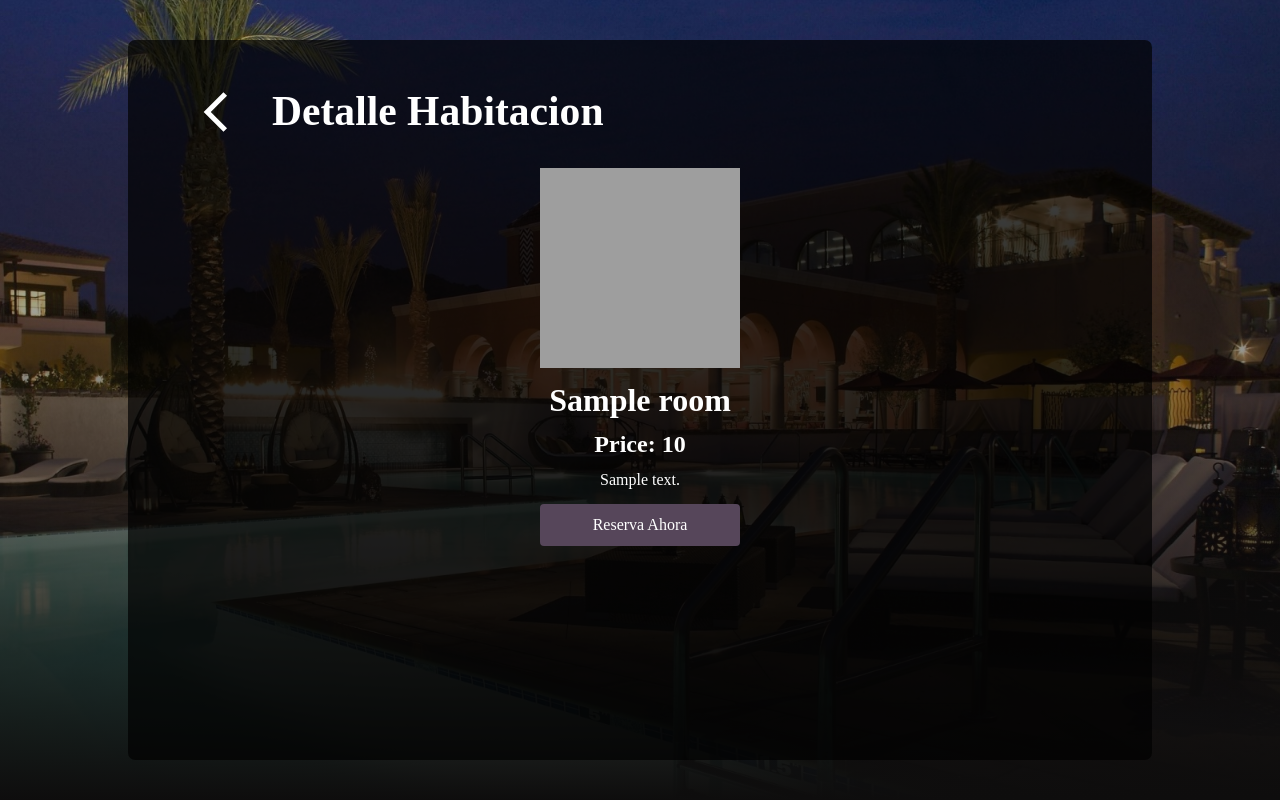
After one commit to MaximilianoMO95/COCAREEF, a Django app: page /rooms/details/1 in a window 1280 px wide. The commit adds this page. Run offline with Django 5.2, Linux system fonts and the light colour scheme; tables that the repository leaves empty hold one stand-in row (values such as "Sample post"); grey boxes are pictures that could not be loaded.

Commit message:
agregar vista 'detalles habitacion'

```diff
--- a/apps/rooms/urls.py
+++ b/apps/rooms/urls.py
@@ -1,5 +1,5 @@
 from django.urls import path
-from .views import (RoomCatalogueListView, RoomCreateView, RoomUpdateView, delete_room)
+from .views import (RoomCatalogueListView, RoomCreateView, RoomDetailsView, RoomUpdateView, delete_room)
 
 app_name = 'rooms'
 
@@ -8,4 +8,5 @@ urlpatterns = [
     path('edit/<int:room_id>', RoomUpdateView.as_view(), name='edit'),
     path('delete/<int:room_id>', delete_room, name='delete'),
     path('create/', RoomCreateView.as_view(), name='create'),
+    path('details/<int:room_id>', RoomDetailsView.as_view(), name='details'),
 ]
--- a/apps/rooms/views.py
+++ b/apps/rooms/views.py
@@ -75,3 +75,11 @@ def delete_room(request, room_id):
     room.delete()
 
     return redirect('rooms:catalogue')
+
+
+class RoomDetailsView(View):
+    template_name = 'rooms/details.html'
+
+    def get(self, request, room_id):
+        room = get_object_or_404(Room, id=room_id)
+        return render(request, self.template_name, { 'room': room })
--- a/templates/rooms/catalogue.html
+++ b/templates/rooms/catalogue.html
@@ -28,6 +28,7 @@
                             <h2>${{ room.price }}</h2>
                         </div>
                         <a role="button" class="btn-primary mt-2" href="{% url 'reservations:checkout' room.id %}">Reservar Habitacion</a>
+                        <a role="button" class="btn-secondary" href="{% url 'rooms:details' room.id %}">Mostrar Detalles</a>
                     </div>
                 </div>
             {% endfor %}
@@ -67,6 +68,8 @@
         padding: 0;
         min-width: 320px;
 
+        .btn-secondary { color: inherit; }
+
         & img {
             width: 100%;
             aspect-ratio: 2 / 1.5;
--- /dev/null
+++ b/templates/rooms/details.html
@@ -0,0 +1,20 @@
+{% extends "base.html" %}
+
+{% block title %}Hotel Reef - Detalles De La Habitacion{% endblock title %}
+
+{% block content %}
+<main class="background-bg">
+    <div class="glass-container">
+        {% include 'navbar.html' with title='Detalle Habitacion' backurl='/rooms' %}
+
+        {% if room %}
+            <img alt="{{ room.description }}" src="https://picsum.photos/200" />
+            <h1>{{ room.name }}</h1>
+            <h2>Price: {{ room.price }}</h2>
+            <p>{{ room.description }}</p>
+
+            <a class="btn-primary" href="{% url 'reservations:checkout' room.id %}">Reserva Ahora</a>
+        {% endif %}
+    </div>
+</main>
+{% endblock content %}
```
